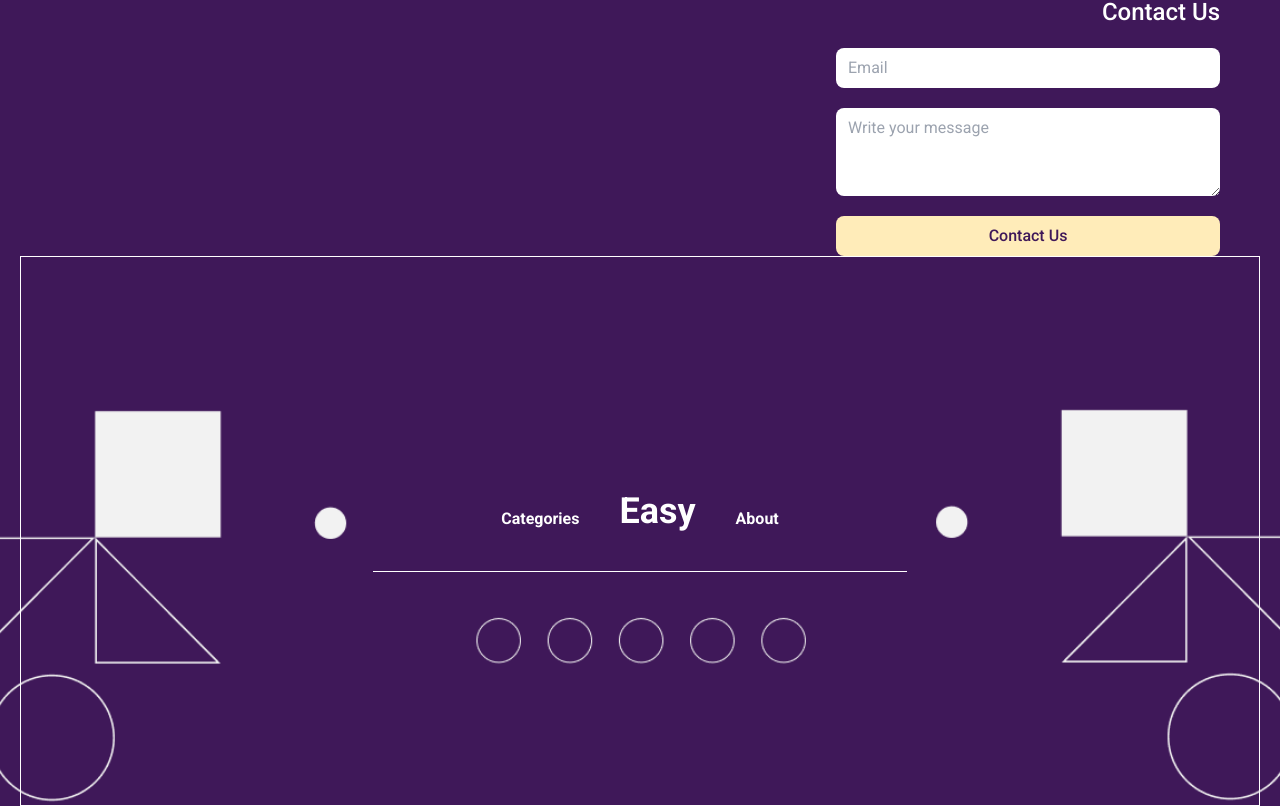
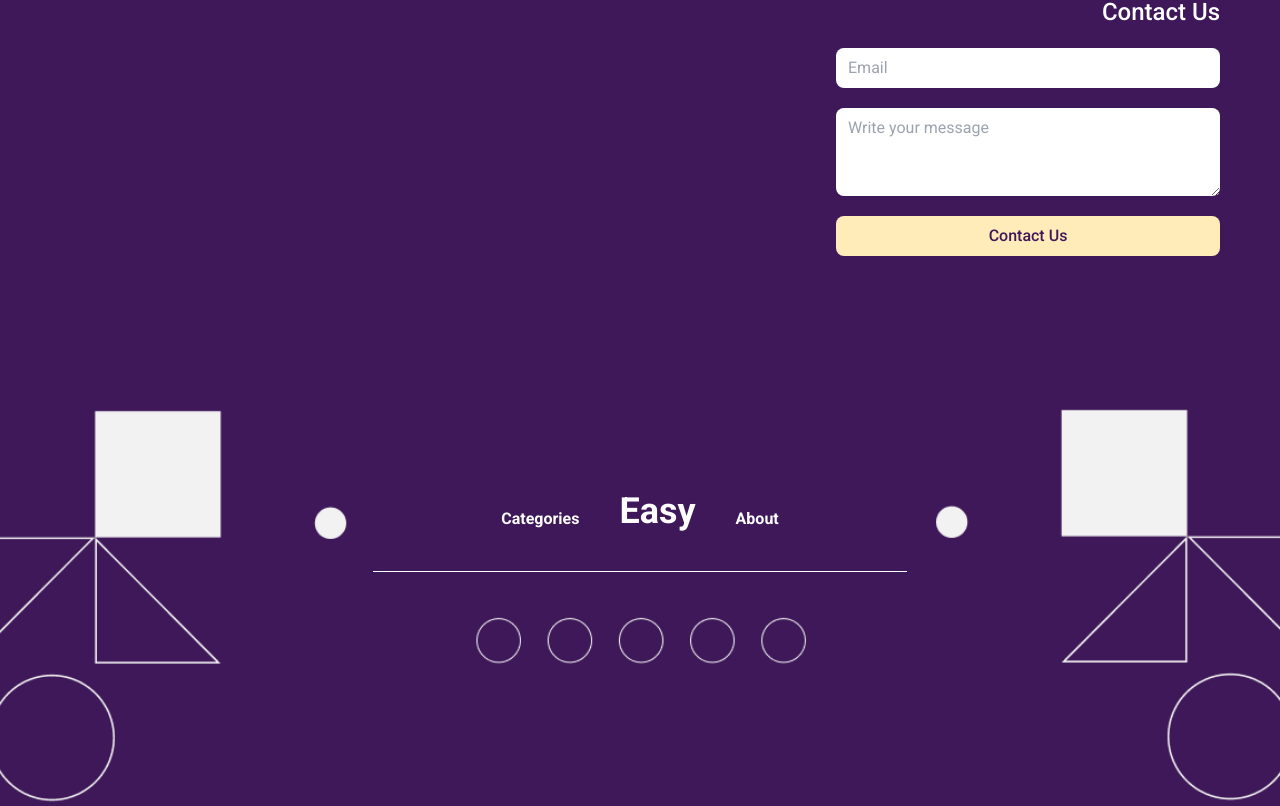
Before and after one commit to Onielcares/-Webstack---Portfolio-Project, a React (Vite) app in the folder front-end/: page / in a window 1280 px wide. Shown: the part 1692-2498 px from the top of the page. Built offline with nearby package versions, Linux system fonts and the light colour scheme; no server answers.

Commit message:
border error

```diff
--- a/front-end/src/pages/LandingPage.jsx
+++ b/front-end/src/pages/LandingPage.jsx
@@ -131,7 +131,7 @@ const LandingPage = () => {
           </form>
         </div>
 
-        <div className="md:h-[550px] flex justify-center items-center text-white mb-14 md:mb-0 border">
+        <div className="md:h-[550px] flex justify-center items-center text-white mb-14 md:mb-0">
           <ul className="flex flex-wrap justify-center items-end gap-5 md:gap-10 md:border-b md:px-32 pb-32 md:pb-10">
             <Link to="/categories">
               <li className="font-bold">Categories</li>
```
